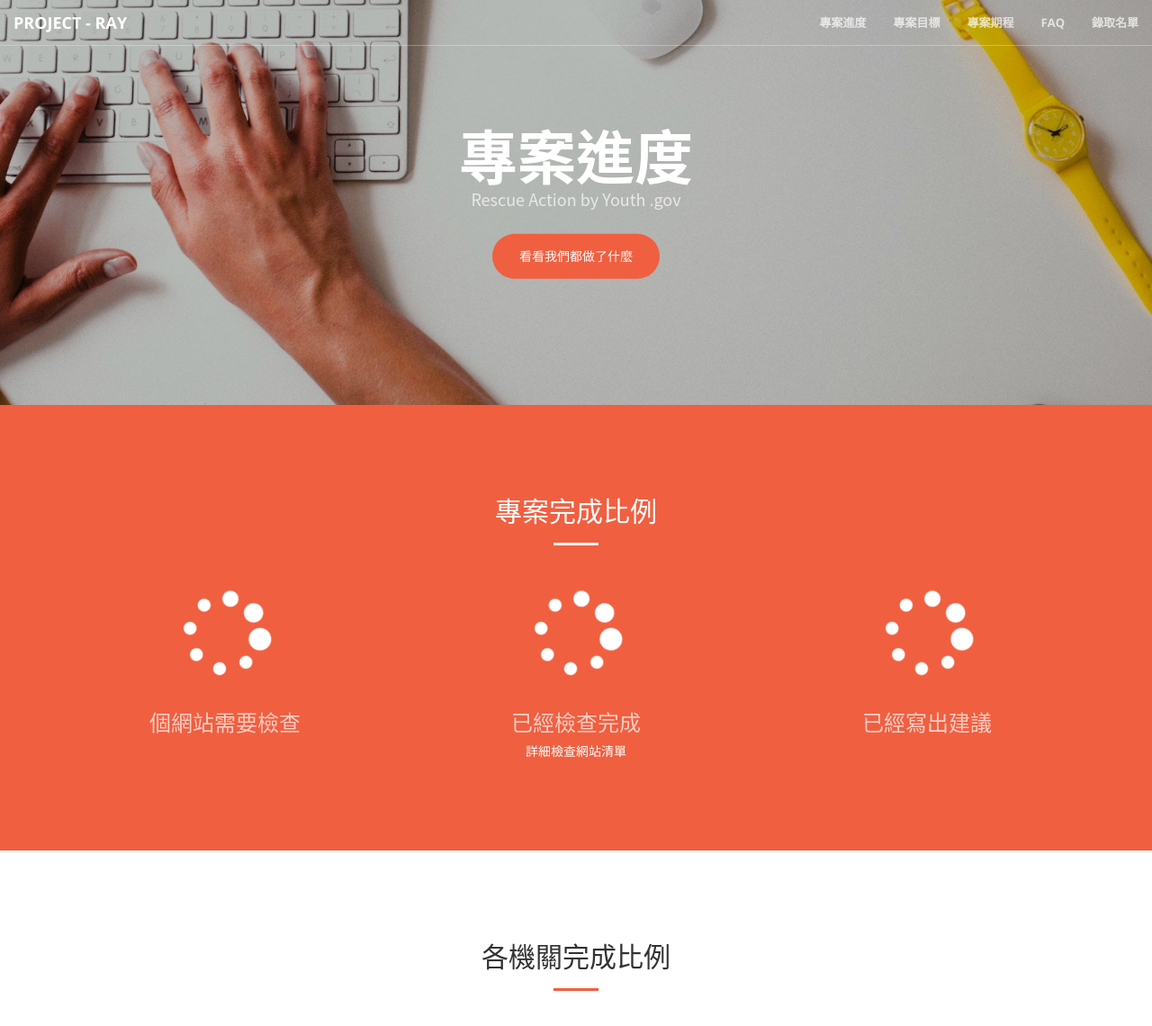
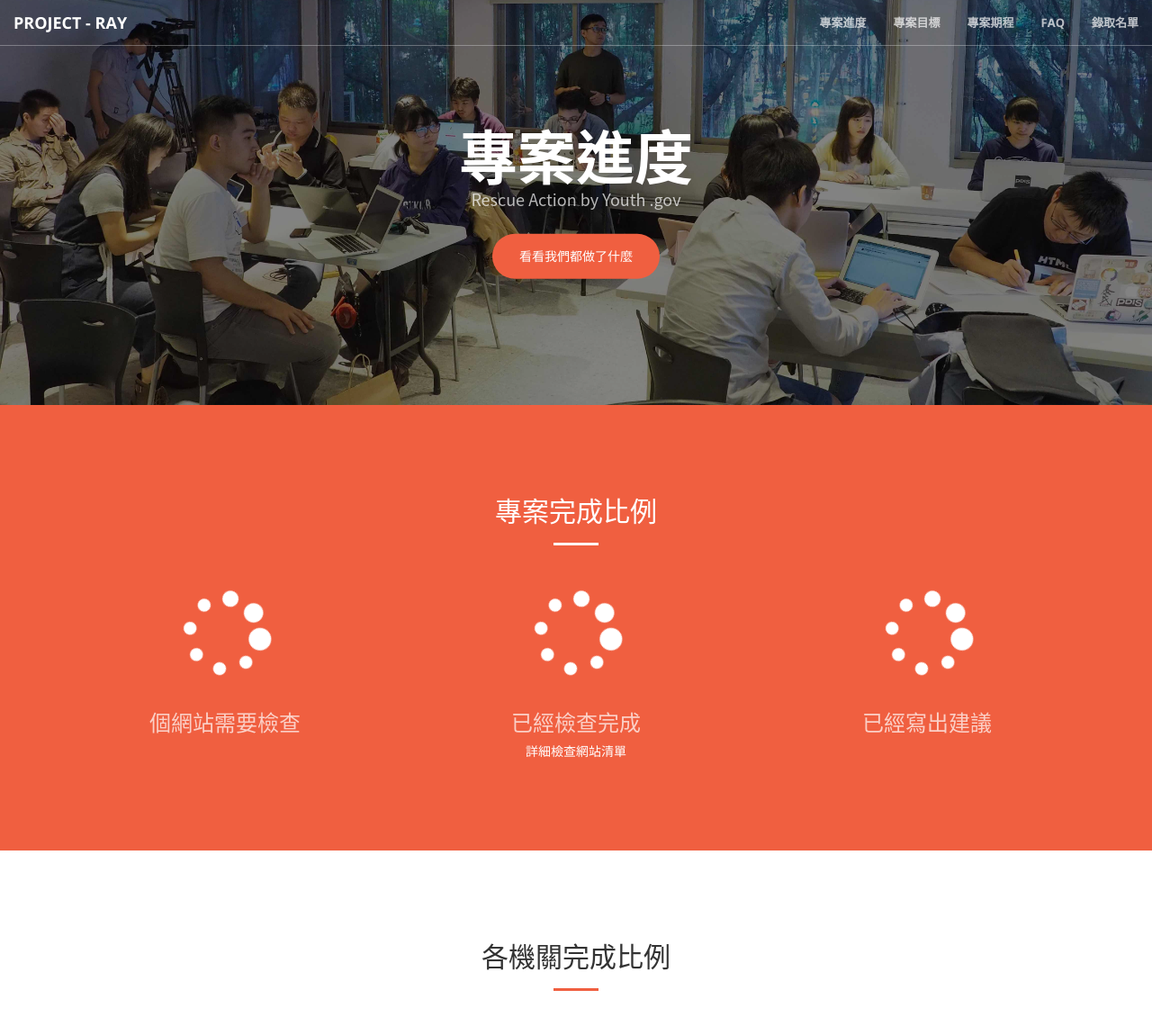
Before and after one commit to PDIS/ray2018, a Jekyll site: the page built from docs/progress.html, in a window 1280 px wide and 1241 px high. Shown: the top 1140 px of the window at 90% size. Built offline with Jekyll 4.4.1, drawn with Linux system fonts in a browser that asks for light colours.

Commit message:
upload progress page background

```diff
--- a/docs/_sass/_base.scss
+++ b/docs/_sass/_base.scss
@@ -208,6 +208,9 @@ header {
 .header-bg-min {
     @media (min-width: 768px) {
         min-height: 450px;
+        background-color: rgba(51, 51, 51, 0.8);
+        background-blend-mode: overlay;
+        background-image: url(../img/header_min.jpg);
     }
 }
 
```
Also changed, not shown: docs/img/header_min.jpg (added).
